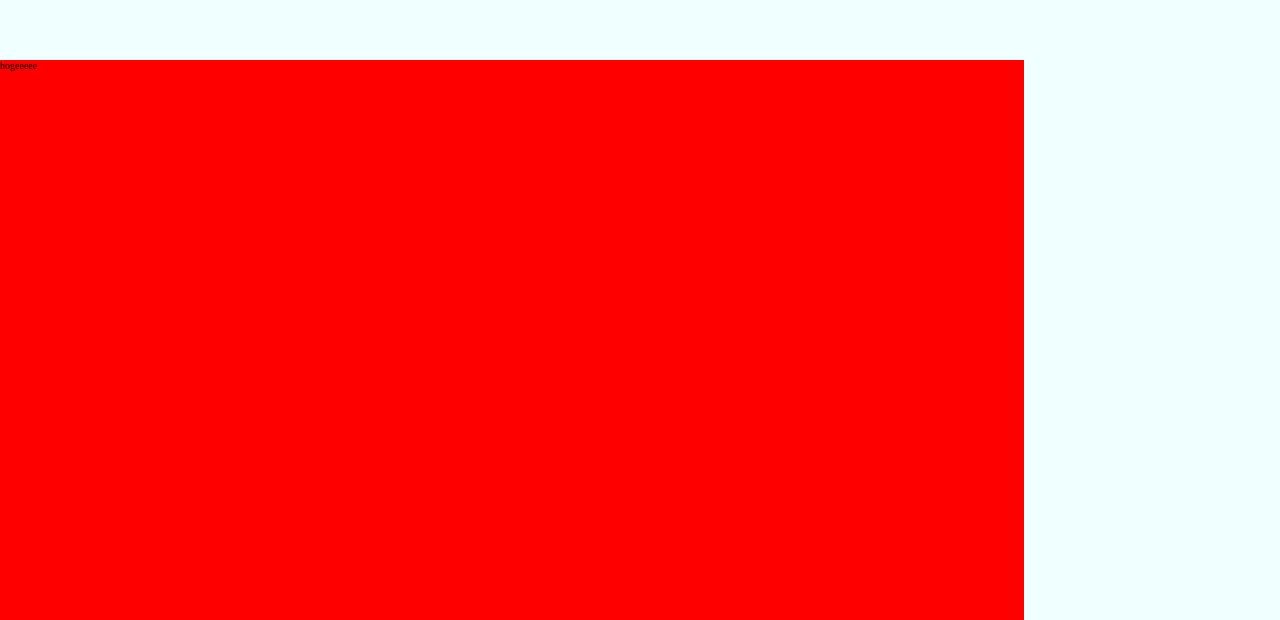
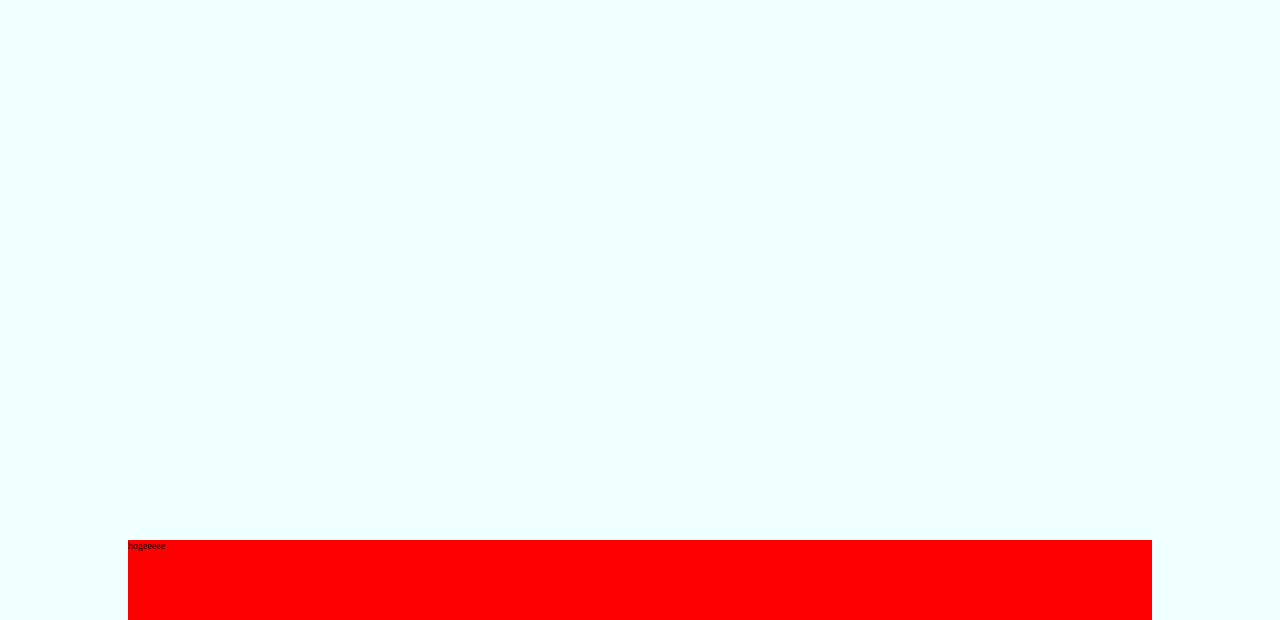
Before and after one commit to sadnessOjisan/backdrop-modal, a website built with webpack: page src/index.html in a window 1280 px wide. Shown: the part 180-800 px from the top of the page. Built offline with nearby package versions, Linux system fonts and the light colour scheme.

Commit message:
update: 上限を設定

```diff
--- a/src/main.ts
+++ b/src/main.ts
@@ -5,9 +5,9 @@ import "./style.css";
 
 const contents = $("#contents");
 const contentsElm = $("#contents")[0]; // DOM取得、jQuery F**k!!!
-const hammerManager = new Hammer(contentsElm, {});
+const hammerManager = new Hammer(contentsElm, { pointers: 0 });
 
 hammerManager.on("pan", ev => {
-  console.log(ev);
-  contents.css({ top: ev.center.y - contents.outerHeight() / 2 });
+  if (ev.center.y < 50) return;
+  contents.css({ top: ev.center.y });
 });
--- a/src/style.css
+++ b/src/style.css
@@ -8,7 +8,8 @@
 #contents {
   background-color: red;
   position: absolute;
-  bottom: 0;
+  top: 90%;
+  right: 10%;
   width: 80%;
-  height: 70%;
+  height: 100%;
 }
```
